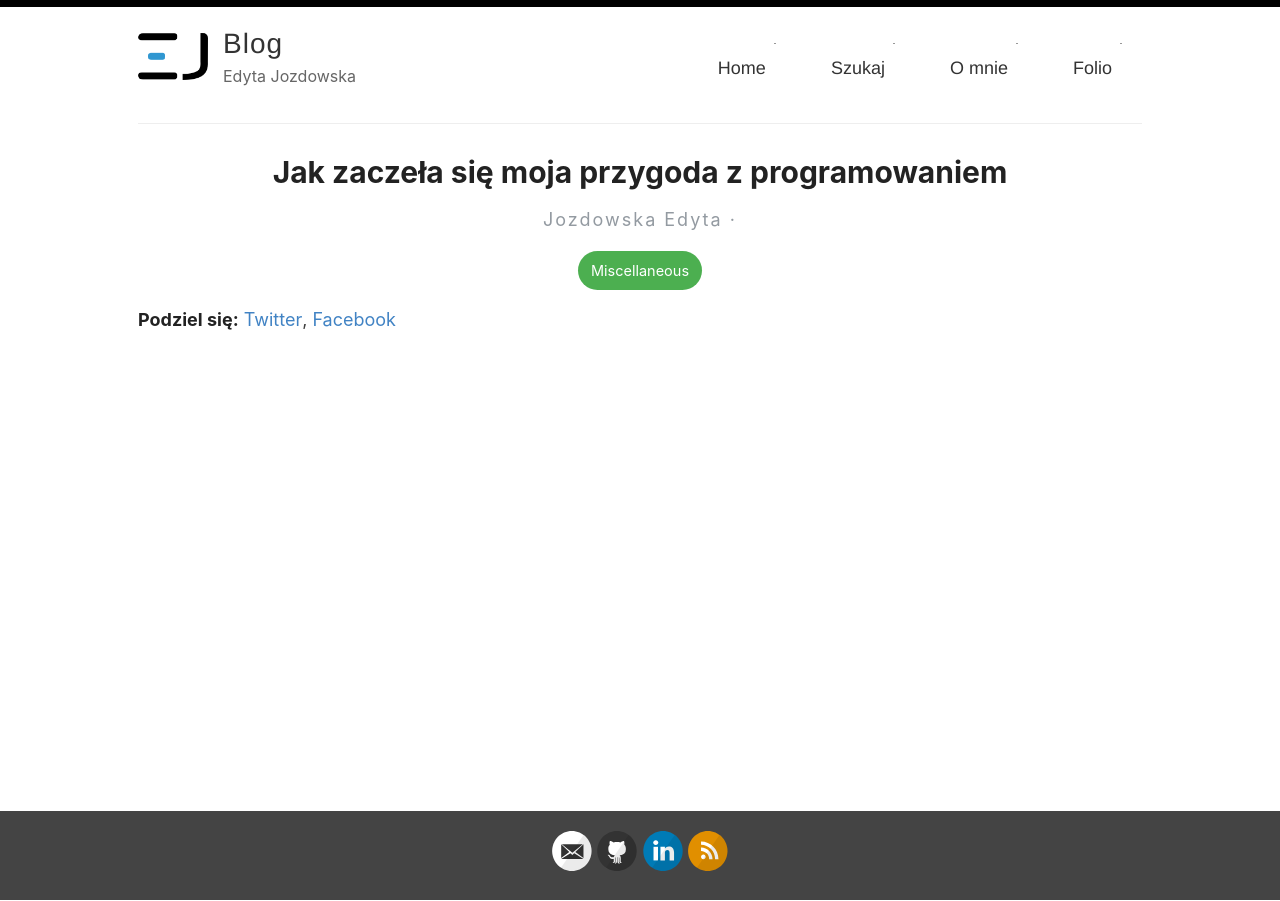
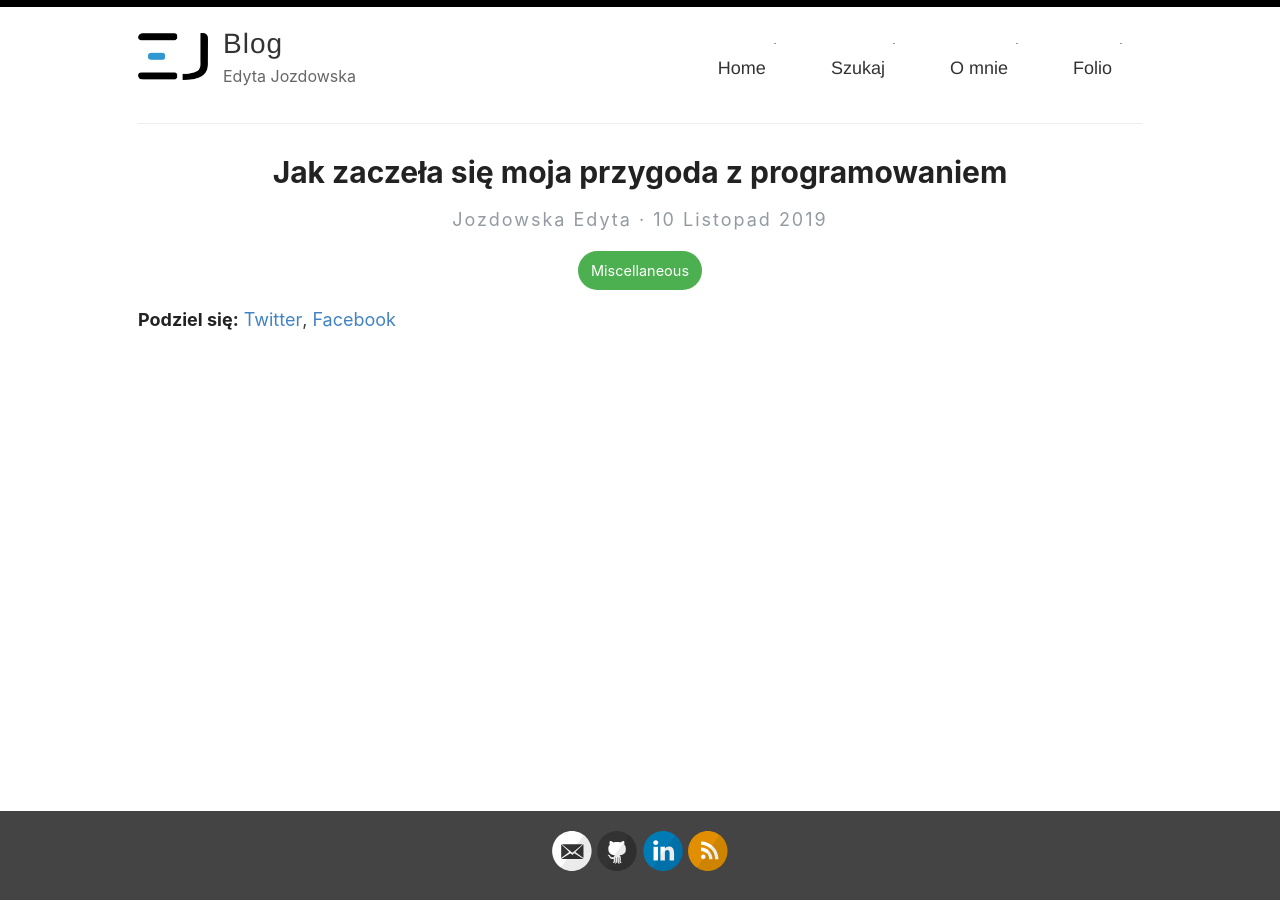
Before and after one commit to xyz-09/blog, a Jekyll site: the page built from _posts/2019-11-10-2019-10-11-poczatek-przygody.md, in a window 1280 px wide. Built offline with Jekyll 4.4.1, drawn with Linux system fonts in a browser that asks for light colours.

Commit message:
spolszczenie

```diff
--- a/_layouts/post.html
+++ b/_layouts/post.html
@@ -6,7 +6,7 @@ layout: default
   <h1>{{ page.title }}</h1>
 
   <div>
-    <p class="author_title">{{site.author}}  ·  {% include date.html date=post.date %}</p>
+    <p class="author_title">{{site.author}}  ·  {% include date.html date=page.date %}</p>
     {% if page.last_modified_at %}
     <p class="author_title" datetime="{{ page.last_modified_at | date_to_xmlschema }}">(Updated: {{ page.last_modified_at | date: "%b %-d, %Y" }})</p>
     {% endif %}
```
